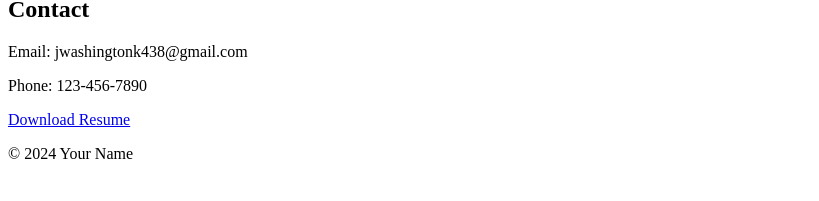
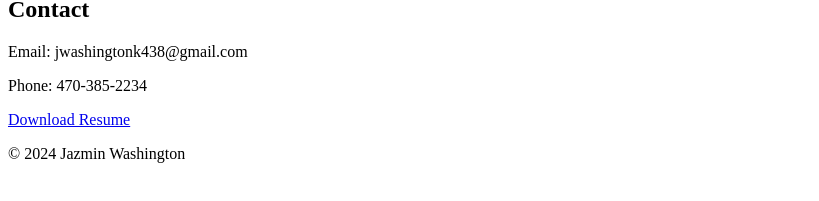
Before and after one commit to Jwashingtonk/jwashingtonasc.github.io, a plain HTML site: page index.html in a window 1280 px wide. Shown: the part 363-564 px from the top of the page, without its empty margins (0-819 px from the left). Drawn offline with Linux system fonts and the light colour scheme.

Commit message:
Update index.html

```diff
--- a/index.html
+++ b/index.html
@@ -37,13 +37,13 @@
     <section id="contact">
         <h2>Contact</h2>
         <p>Email: jwashingtonk438@gmail.com</p>
-        <p>Phone: 123-456-7890</p>
+        <p>Phone: 470-385-2234</p>
         <p><a href="https://github.com/Jwashingtonk/jwashingtonkasc.github.io/raw/main/Resume2024.pdf" download>Download Resume</a></p>
 
     </section>
 
     <footer>
-        <p>&copy; 2024 Your Name</p>
+        <p>&copy; 2024 Jazmin Washington</p>
     </footer>
 </body>
 
```
